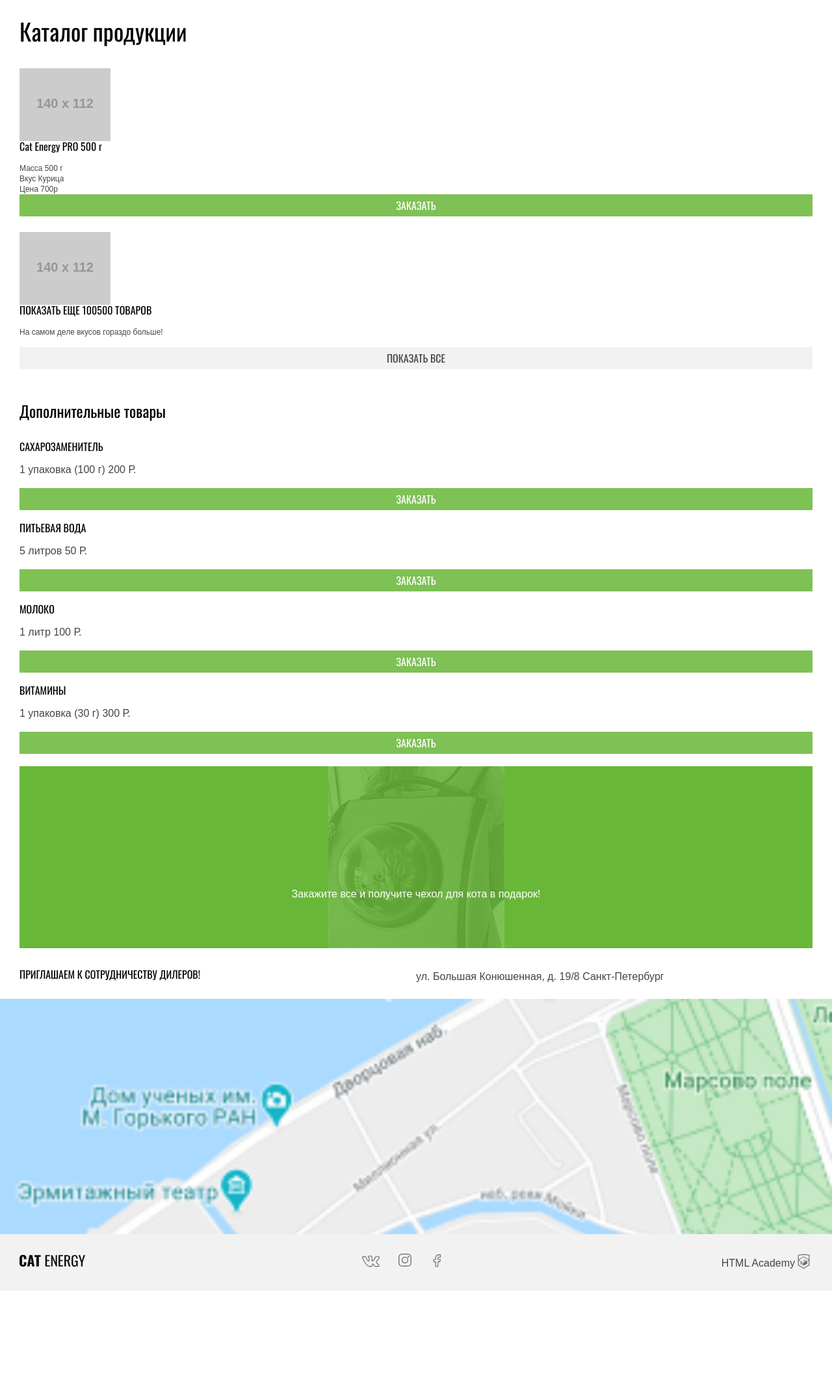
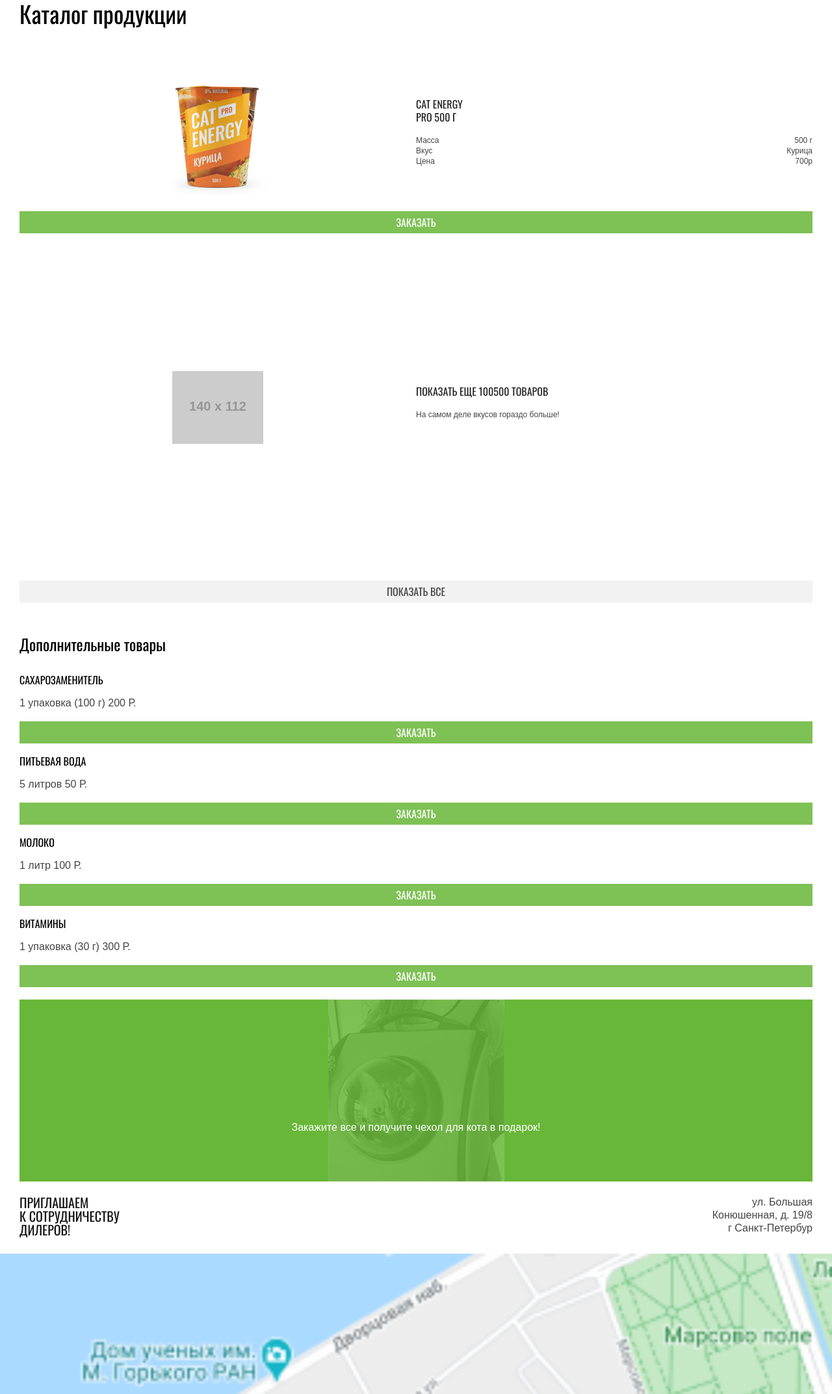
Before and after one commit to NikolayUsov/1493681-cat-energy-21, a website: page source/catalog.html in a window 1280 px wide. Shown: the part 68-2213 px from the top of the page at 65% size. Before the commit the page ends 2054 px from the top, so only its background shows below. Drawn offline with nearby package versions, Linux system fonts and the light colour scheme; files that its build step writes are made by us from their sources; placeholder pictures from the web are drawn by us; files whose address does not match are found by name.

Commit message:
начал сетку каталога

```diff
--- a/source/catalog.html
+++ b/source/catalog.html
@@ -3,6 +3,7 @@
 
 <head>
   <meta charset="UTF-8">
+  <meta name="viewport" content="width=device-width, initial-scale=1">
   <link rel="stylesheet" href="css/style.css">
   <title>HTML Academy: Кэт энерджи</title>
 </head>
@@ -20,10 +21,10 @@
         </div>
         <ul class="main-nav__list burger__menu">
           <li class="main-nav__item">
-            <a href="index.html" class="main-nav__link text text--uppercase">главная</a>
+            <a href="#" class="main-nav__link main-nav__link--active-link text text--uppercase">главная</a>
           </li>
           <li class="main-nav__item">
-            <a href="catalog.html" class="main-nav__link main-nav__link--active-link text text--uppercase">каталог продукции</a>
+            <a href="catalog.html" class="main-nav__link text text--uppercase">каталог продукции</a>
           </li>
           <li class="main-nav__item">
             <a href="form.html" class="main-nav__link text text--uppercase">подбор программы</a>
@@ -33,16 +34,22 @@
     </div>
   </header>
   <main class="main">
+    <div class="wrapper">
+      <h1 class="main__title text text--biggest">Каталог продукции</h1>
+    </div>
     <section class="main-catalog">
       <div class="wrapper">
-        <h1 class="main-catalog__title text text--biggest">Каталог продукции</h1>
         <ul class="main-catalog__list">
           <li class="main-catalog__item product-card">
             <div class="product-card__picture">
-              <img src="https://via.placeholder.com/140x112" width="140" height="112" alt="Упаковка корма для котов">
+              <a href="#">
+                <img src="img/catalog-1-desktop1.png" width="68" height="86" alt="Упаковка корма для котов">
+              </a>
             </div>
             <div class="product-card__content">
-              <h3 class="product-card__title text">Cat Energy PRO 500 г</h3>
+              <h3 class="product-card__title">
+                <a href="#">Cat Energy <br> PRO 500 г</a>
+              </h3>
                 <ul class="product-card__specification specification">
                   <li class="specification__item">
                     <span class="specification__title">Масса</span>
@@ -58,7 +65,7 @@
                   </li>
                 </ul>
             </div>
-            <a href="#" class="button button--full-width product-card__button">заказать</a>
+            <a href="#" class="button product-card__button">заказать</a>
           </li>
           <li class="main-catalog__item product-card product-card--show-more">
             <div class="product-card__picture">
@@ -117,11 +124,15 @@
     </section>
   </main>
   <footer class="footer">
-    <section class="footer__contacts contacts wrapper">
-      <p class="contacts__welcome text text--uppercase">приглашаем к сотрудничеству дилеров!</p>
-      <p class="contacts__address">ул. Большая Конюшенная, д. 19/8 Санкт-Петербург</p>
+    <section class="footer__contacts contacts">
+    <div class="wrapper contacts__wraper">
+      <div class="contacts-info">
+        <p class="contacts__welcome text text--uppercase">приглашаем<br> к сотрудничеству<br> дилеров!</p>
+        <p class="contacts__address"><span>ул. Большая <br>Конюшенная, д. 19/8 <br></span> <span>г Санкт-Петербур</span></p>
+      </div>
+    </div>
+      <section class="contacts__map"></section>
     </section>
-    <section class="footer__map"></section>
     <section class="footer__links footer-links">
       <div class="wrapper footer-links__wrapper">
         <a href="#" class="footer-links__logo">
@@ -138,9 +149,9 @@
             <path d="M94.6776 11.6154L90.8052 0.307693H93.1761L95.9421 8.76923L98.6291 0.307693H101L97.1275 11.6154V17.7692H94.7566V11.6154H94.6776Z" fill="#111111"/>
             </g>
             <defs>
-            <clipPath id="clip0">
+            <clippath id="clip0">
             <rect width="101" height="18" fill="white"/>
-            </clipPath>
+            </clippath>
             </defs>
             </svg>
         </a>
--- a/source/sass/base/mixins.scss
+++ b/source/sass/base/mixins.scss
@@ -14,10 +14,25 @@
 }
 
 @mixin input-placeholder {
-  &.placeholder {
+  &::-webkit-input-placeholder {
+    @content ;
+  }
+
+  &:-moz-placeholder {
+    @content;
+    opacity: 1;
+  }
+
+  &::-moz-placeholder {
+    @content;
+    opacity: 1;
+  }
+
+  &:-ms-input-placeholder {
     @content;
   }
 }
+
 
 @mixin square($size) {
   width: $size;
--- a/source/sass/base/variables.scss
+++ b/source/sass/base/variables.scss
@@ -3,6 +3,8 @@ $text-color: #444444;
 $basic-green: #68b738;
 $white: #ffffff;
 $black: #000000;
+$black-100: #111111;
+$black-200: #222222;
 $gray: #eaeaea;
 $light-gray: #e7e7e7;
 $gray-100: #f2f2f2;
--- a/source/sass/blocks/contacts.scss
+++ b/source/sass/blocks/contacts.scss
@@ -1,13 +1,65 @@
 .contacts {
+  background-color: $white;
+}
+
+.contacts--gray {
+  background-color: $gray-100;
+}
+
+.contacts-info {
   display: flex;
+  padding-top: 22px;
+  padding-bottom: 26px;
+  justify-content: flex-start;
+  background-color: inherit;
+
+  @media (min-width: $desktop) {
+    position: absolute;
+    background-color: white;
+    width: 570px;
+    padding: 76px;
+    top: 50px;
+    left: 110px;
+    z-index: 3;
+  }
+}
+
+.contacts__wraper {
+  position: relative;
 }
 
 .contacts__welcome {
   flex-basis: 50%;
   margin: 0;
+  color: $black-100;
+  line-height: 18px;
+
+  @media (min-width: $tablet) {
+    font-size: 20px;
+    line-height: 21px;
+  }
 }
 
 .contacts__address {
   flex-basis: 50%;
   margin: 0;
+  line-height: 20px;
+
+  @media (min-width: $tablet) {
+    text-align: right;
+    font-size: 16px;
+    line-height: 20px;
+  }
+
+  @media (min-width: $desktop) {
+    text-align: left;
+  }
 }
+
+.contacts__map {
+  min-height: 362px;
+  background-color: $gray-100;
+  background-image: url("../../img/map.png");
+  background-repeat: no-repeat;
+  background-size: cover;
+}
--- a/source/sass/blocks/footer.scss
+++ b/source/sass/blocks/footer.scss
@@ -1,13 +1,6 @@
 
 .footer__contacts {
-  margin-bottom: 22px;
-}
-
-.footer__map {
-  min-height: 362px;
-  background-image: url("../../img/map.png");
-  background-repeat: no-repeat;
-  background-size: cover;
+  margin-bottom: 0;
 }
 
 .footer__links {
--- a/source/sass/blocks/form.scss
+++ b/source/sass/blocks/form.scss
@@ -7,6 +7,14 @@ $border-color: $light-gray;
 
   @media (min-width: $desktop) {
     padding: 0;
+  }
+}
+
+.form__double-column {
+  @media (min-width: $desktop) {
+    display: grid;
+    grid-template-columns: 1fr 1fr;
+    column-gap: 80px;
   }
 }
 
@@ -26,6 +34,12 @@ $border-color: $light-gray;
     border: 1px solid #e7e7e7;
     padding-top: 35px;
     padding-bottom: 35px;
+  }
+
+  @media (min-width: $desktop) {
+    padding-top: 0;
+    padding-bottom: 0;
+    margin-bottom: 69px;
   }
 }
 
@@ -90,15 +104,24 @@ $border-color: $light-gray;
   }
 }
 
+.form__submit-group {
+  @media (min-width: $tablet) {
+    display: flex;
+    align-items: baseline;
+  }
+}
+
 .form__button {
   min-width: 100%;
   border: none;
 
   @media (min-width: $tablet) {
     min-width: 282px;
+    margin-right: 60px;
   }
 
   @media (min-width: $desktop) {
     min-width: 568px;
+    margin-right: 80px;
   }
 }
--- a/source/sass/blocks/main-nav.scss
+++ b/source/sass/blocks/main-nav.scss
@@ -31,6 +31,10 @@
     top: 0;
     right: -20px;
     background-color: $gray-300;
+
+    @media (min-width: $tablet) {
+      display: none;
+    }
   }
 
   @media (min-width: $tablet) {
--- a/source/sass/blocks/main.scss
+++ b/source/sass/blocks/main.scss
@@ -1,6 +1,5 @@
 .main {
   padding-top: 27px;
-  padding-bottom: 32px;
 
   &--no-top-padding {
     padding-top: 0;
@@ -10,6 +9,11 @@
 .main__title {
   margin: 0;
   margin-bottom: 37px;
+
+  @media (min-width: $desktop) {
+    font-size: 60px;
+    line-height: 60px;
+  }
 }
 
 .main__description {
--- a/source/sass/blocks/product-card.scss
+++ b/source/sass/blocks/product-card.scss
@@ -1,21 +1,39 @@
+.product-card {
+  display: flex;
+  flex-wrap: wrap;
+  align-items: center;
+}
+
 .product-card__title {
+  font-family: $custom-font;
+  font-size: 16px;
+  line-height: 20px;
+  text-transform: uppercase;
+  font-weight: normal;
+  color: $black-200;
   margin: 0;
   margin-bottom: 18px;
+
+  a {
+    color: inherit;
+    font: inherit;
+  }
 }
 
 .product-card__picture {
-  width: 140px;
-  height: 112px;
+  width: 50%;
+  display: flex;
+  justify-content: center;
+  align-items: center;
 }
 
-.product-card__specification {
-  @include reset-list();
+.product-card__picture img {
+  display: block;
+  object-fit: none;
 }
 
-.product-card__button--show-more {
-  background-color: $gray-100;
-  color: $text-color;
-  font-size: 16px;
+.product-card__content {
+  flex-grow: 1;
 }
 
 .product-card__info {
@@ -24,3 +42,14 @@
   font-size: 12px;
   line-height: 16px;
 }
+
+.product-card__button {
+  flex: 1 0 100%;
+  margin-top: 22px;
+}
+
+.product-card__button--show-more {
+  background-color: $gray-100;
+  color: $text-color;
+  font-size: 16px;
+}
--- a/source/sass/blocks/specification.scss
+++ b/source/sass/blocks/specification.scss
@@ -1,4 +1,11 @@
+.specification {
+  @include reset-list();
+}
+
 .specification__item {
   font-size: 12px;
   line-height: 16px;
+  width: 100%;
+  display: flex;
+  justify-content: space-between;
 }
```
Also changed, not shown: source/form.html (+13 -11 lines), source/index.html (+10 -6 lines), source/img/catalog-1-desktop1.png (added).
